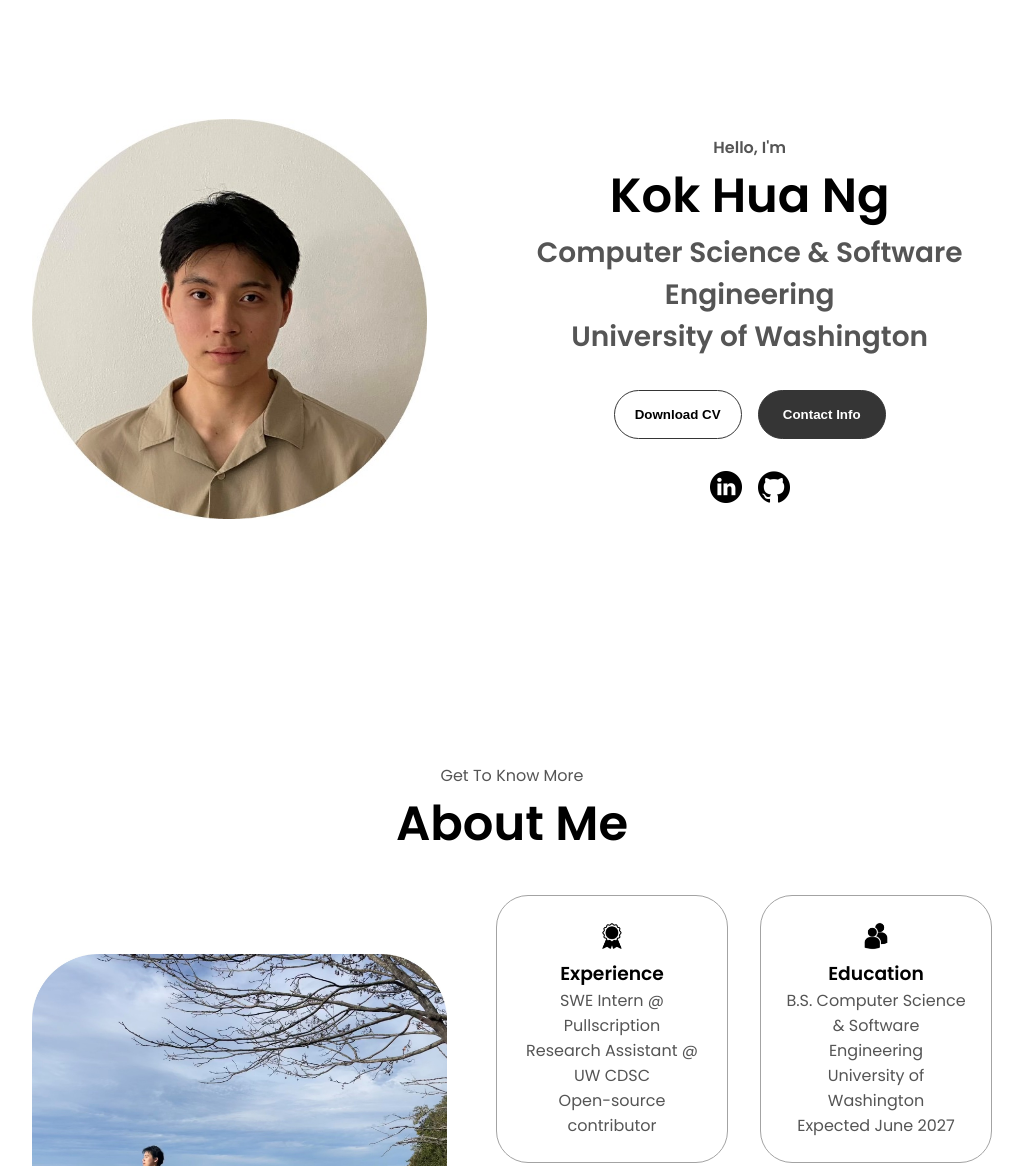
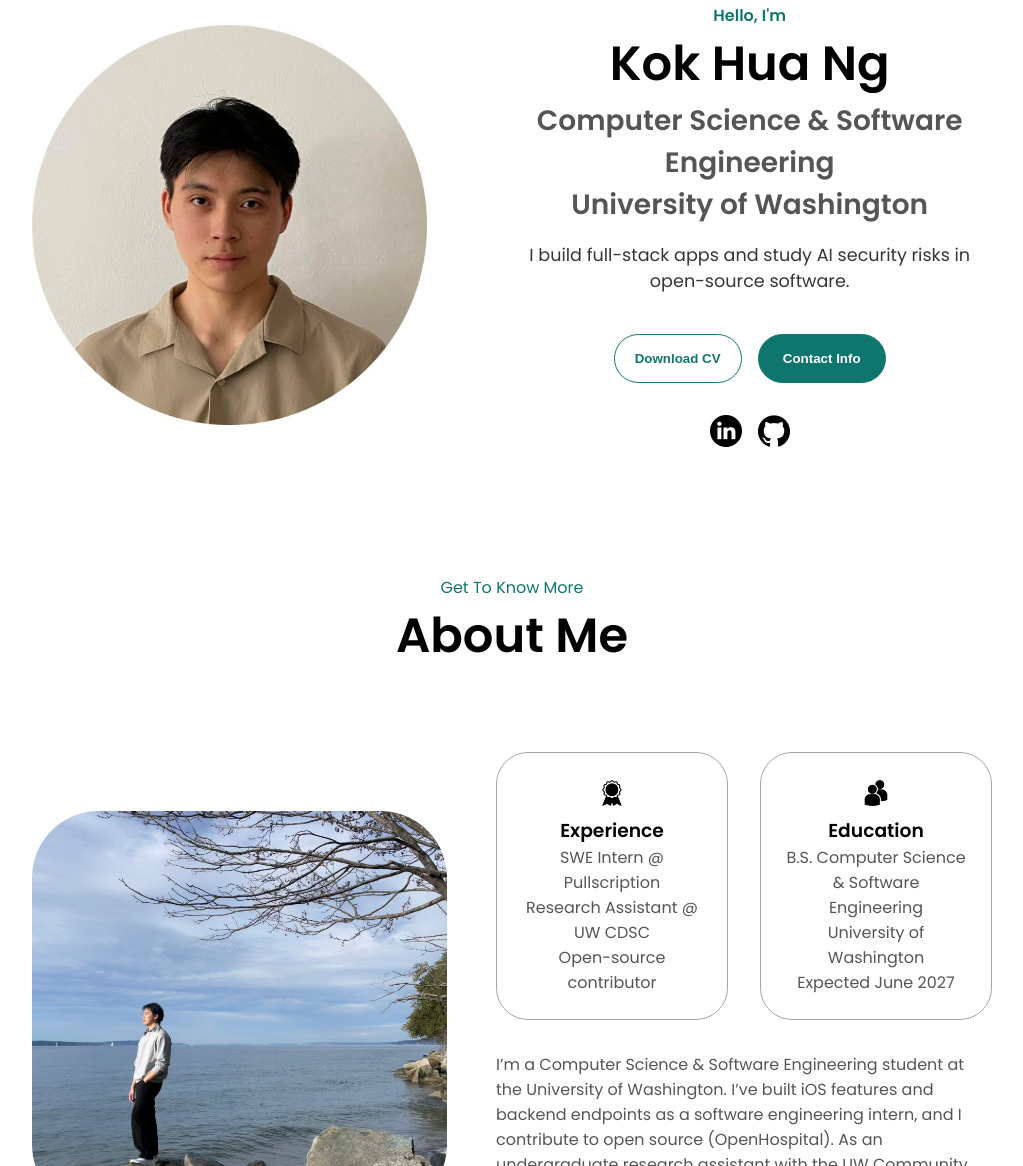
Before and after one commit to NgKokHua/html-css-js-portfolio, a plain HTML site: page index.html in a window 1280 px wide. Shown: the part 165-1331 px from the top of the page, without its empty margins (128-1151 px from the left). Drawn offline with Linux system fonts and the light colour scheme.

Commit message:
Polish: tighten hero/about spacing, add tagline, teal accent color
Co-Authored-By: Claude Opus 5.5 <noreply@anthropic.com>
Claude-Session: https://claude.ai/code/session_01SyyyatxQRuPhi4XiZbamBa

```diff
--- a/index.html
+++ b/index.html
@@ -7,6 +7,29 @@
     <title>Kok Hua Ng | Software Engineer</title>
     <meta name="description" content="Kok Hua Ng — Computer Science & Software Engineering student at the University of Washington. Software engineering, open source, and research on AI-generated security risks in OSS.">
     <style>
+        /* Accent color */
+        :root { --accent: #0f766e; --accent-dark: #115e59; }
+        .btn.btn-color-1 { background: var(--accent); border-color: var(--accent); color: white; }
+        .btn.btn-color-1:hover { background: var(--accent-dark); border-color: var(--accent-dark); }
+        .btn.btn-color-2 { border-color: var(--accent); color: var(--accent); background: white; }
+        .btn.btn-color-2:hover { background: var(--accent); color: white; }
+        a:hover, .menu-links a:hover { color: var(--accent); text-decoration-color: var(--accent); }
+        .section__text__p1 { color: var(--accent); }
+        .experience-meta, .project-tech { color: var(--accent-dark); }
+
+        /* Hero: drop the fixed 80vh height so there is no big gap under the nav */
+        section#profile { height: auto; padding-top: 2rem; margin-bottom: 6rem; }
+        .section__text p.hero-tagline {
+            font-weight: 400; font-size: 1.1rem; max-width: 32rem;
+            margin: 0 auto 1.5rem; color: rgb(53,53,53);
+        }
+        section#about, section#about .section-container { height: auto; }
+        section#about .section-container { margin-top: 3rem; }
+        section#about { margin-bottom: 6rem; }
+        @media screen and (max-width: 1200px) {
+            section#profile { height: auto; padding-top: 1rem; margin-bottom: 4rem; }
+        }
+
         #skills { position: relative; }
         .details-container.experience-card { text-align: left; }
         .experience-card h3 { margin-bottom: 0.25rem; }
@@ -65,6 +88,7 @@
             <p class="section__text__p1">Hello, I'm</p>
             <h1 class="title">Kok Hua Ng</h1>
             <p class="section__text__p2">Computer Science &amp; Software Engineering<br />University of Washington</p>
+            <p class="hero-tagline">I build full-stack apps and study AI security risks in open-source software.</p>
             <div class="btn-container">
                 <button
                 class="btn btn-color-2"
```
